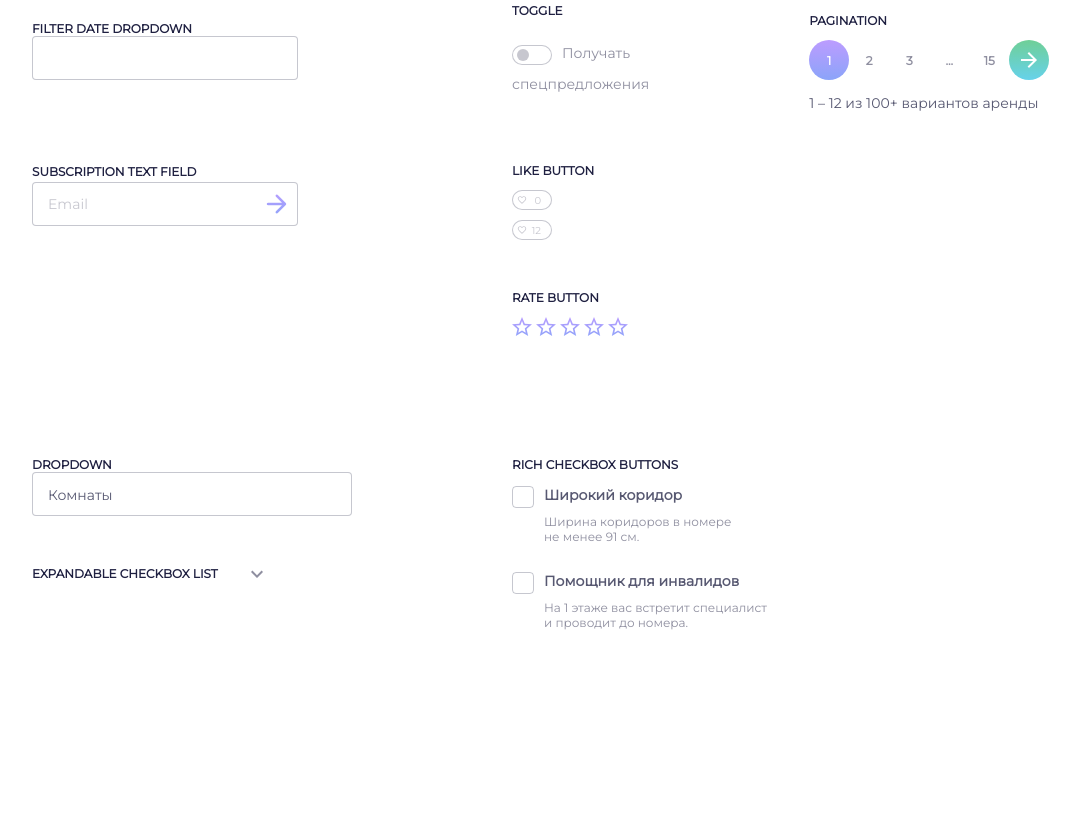
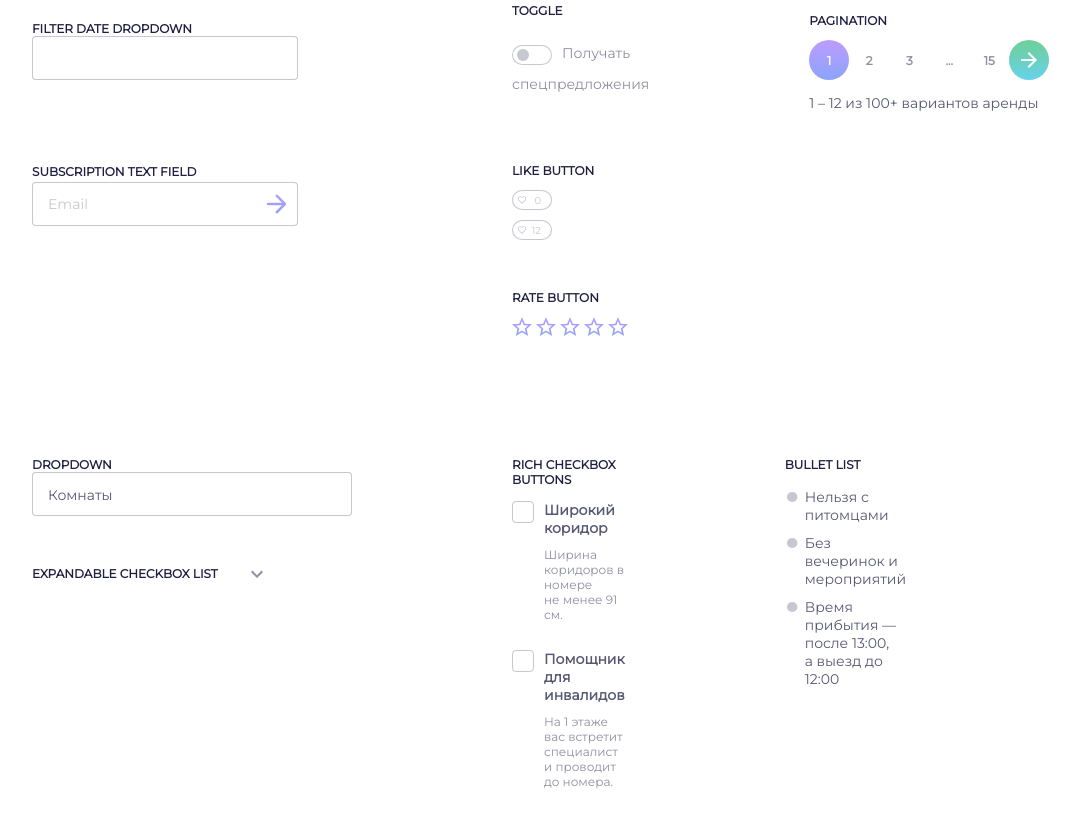
Before and after one commit to GooseRuby/fsd_team-learning, a plain HTML site: page UI-Kit/ui-kit2.html in a window 1280 px wide. Shown: the part 567-1394 px from the top of the page, without its empty margins (108-1188 px from the left). Before the commit the page ends 1367 px from the top, so only its background shows below. Drawn offline with nearby package versions, Linux system fonts and the light colour scheme.

Commit message:
Добавлен маркированный список

```diff
--- a/UI-Kit/css/style.css
+++ b/UI-Kit/css/style.css
@@ -827,3 +827,20 @@ input:checked + .slider:before {
   display: flex;
   flex-direction: column;
 }
+
+
+/*Список*/
+.bulletlist {
+  list-style-image: url("../res/vectors/bullet.svg");
+  margin: 16px 0px 16px 20px;
+  padding: 0px;
+  font-family: Montserrat;
+  font-style: normal;
+  font-weight: normal;
+  font-size: 14px;
+  color: rgba(31, 32, 65, 0.75);
+}
+
+.bulletlist li {
+  margin-bottom: 10px;
+}
--- a/UI-Kit/ui-kit2.html
+++ b/UI-Kit/ui-kit2.html
@@ -231,6 +231,15 @@
             <label class="checkbox-lb" for="invalid"><span class="rich_lable"><span class="rich_title">Помощник для инвалидов</span>На 1 этаже вас встретит специалист<br>и проводит до номера.</span></label></p>
           </form>
         </div>
+
+        <div class="ui-kit2">
+          <h3 style="margin: 0px;">Bullet list</h3>
+          <ul class="bulletlist">
+              <li>Нельзя с питомцами</li>
+              <li>Без вечеринок и мероприятий</li>
+              <li>Время прибытия — после 13:00,<br>а выезд до 12:00</li>
+          </ul>
+        </div>
     </div>
 
 
```
Also changed, not shown: UI-Kit/res/vectors/bullet.svg (added).
